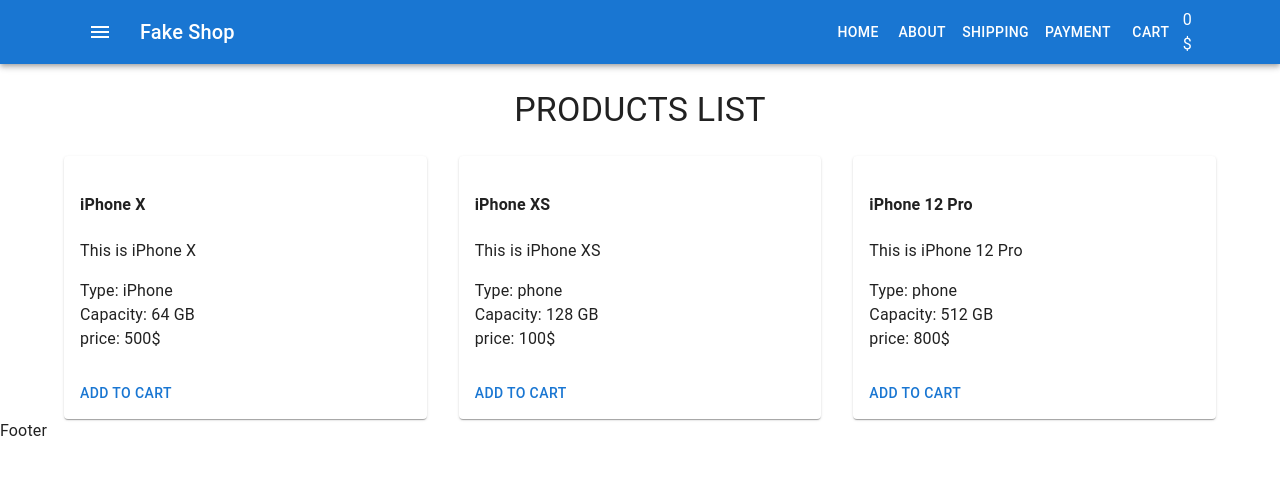
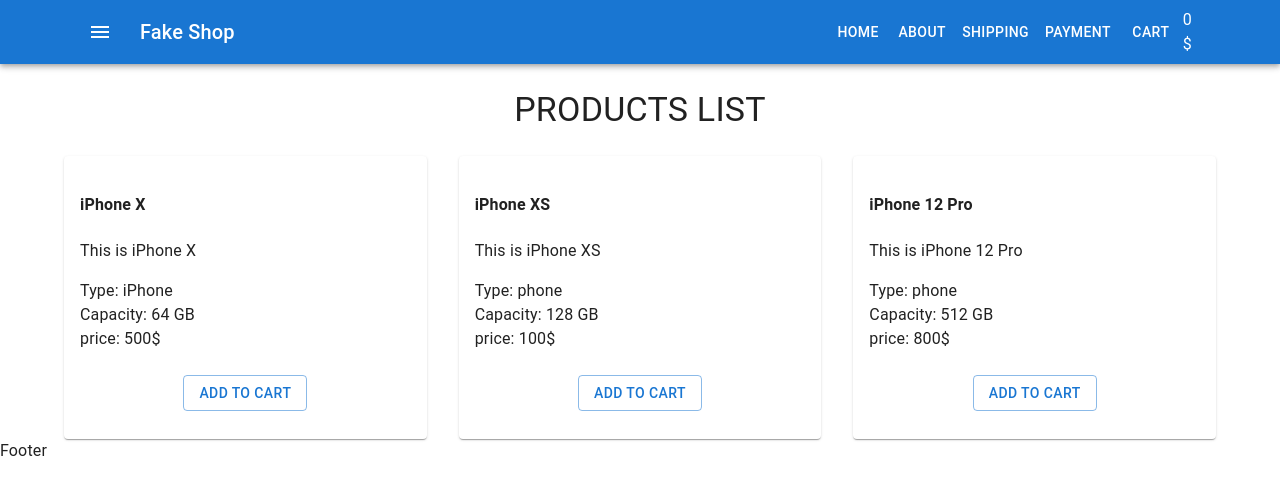
Before and after one commit to pursam/fake-shop, a React (Create React App) app: page / in a window 1280 px wide. Shown: the top 494 px of the page. Built offline with nearby package versions, Linux system fonts and the light colour scheme.

Commit message:
use standart css styling

```diff
--- /dev/null
+++ b/src/components/Products/ProductListItem.css
@@ -0,0 +1,5 @@
+.btn-wrap {
+    display: flex;
+    justify-content: center;
+    margin-bottom: 20px;
+}
--- a/src/components/Products/ProductListItem.tsx
+++ b/src/components/Products/ProductListItem.tsx
@@ -3,6 +3,7 @@ import { Button } from '@mui/material'
 import { CardActions } from '@mui/material'
 import { Card } from '@mui/material'
 import React from 'react'
+import './ProductListItem.css'
 
 type Props = {
     name: string
@@ -22,8 +23,8 @@ const ProductListItem = (props: Props) => {
                 <div>Capacity: {props.capacity} GB</div>
                 <div>price: {props.price}$</div>
             </CardContent>
-            <CardActions>
-                <Button>Add to cart</Button>
+            <CardActions className="btn-wrap">
+                <Button variant="outlined">Add to cart</Button>
             </CardActions>
         </Card>
     )
```
